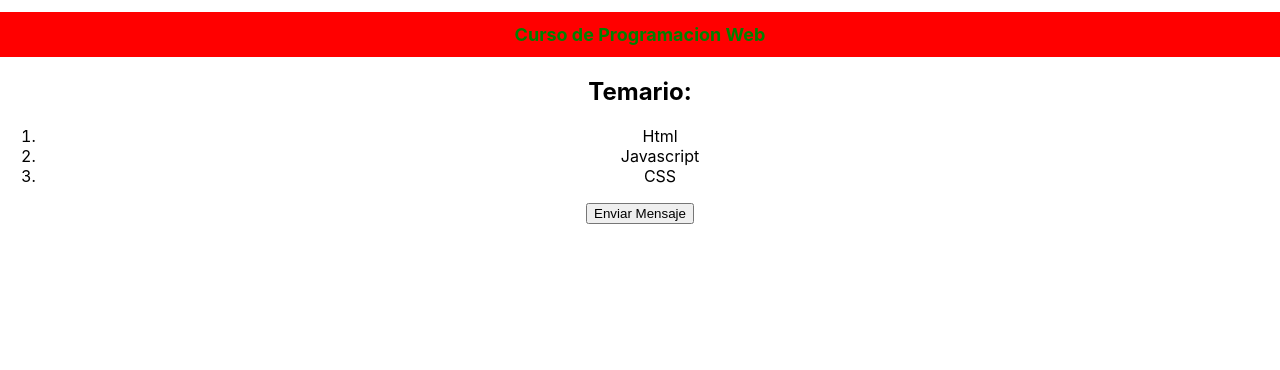
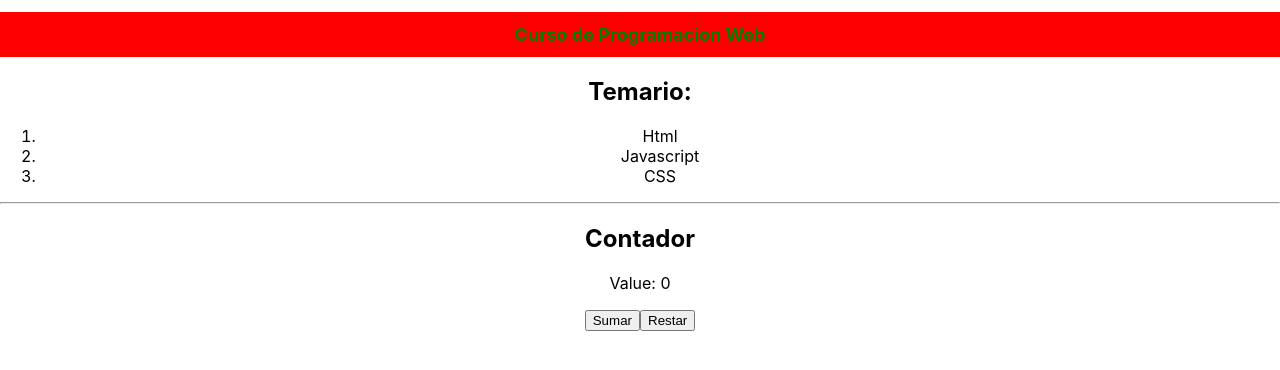
Before and after one commit to JuanGuevara90/TestIngeniousReact, a React (Create React App) app: page / in a window 1280 px wide. Shown: the top 370 px of the page. Built offline with nearby package versions, Linux system fonts and the light colour scheme.

Commit message:
add buttons and counter

```diff
--- a/src/App.js
+++ b/src/App.js
@@ -10,9 +10,11 @@ function App() {
 				<li>Javascript</li>
 				<li>CSS</li>
 			</ol>
-			<button onClick={() => alert("Hola a todos en el curso")}>
-				Enviar Mensaje
-			</button>
+			<hr></hr>
+			<h2>Contador</h2>
+			<p>Value: 0</p>
+			<button onClick={() => alert("Hola a todos en el curso")}>Sumar</button>
+			<button onClick={() => alert("Hola a todos en el curso")}>Restar</button>
 		</div>
 	);
 }
```
